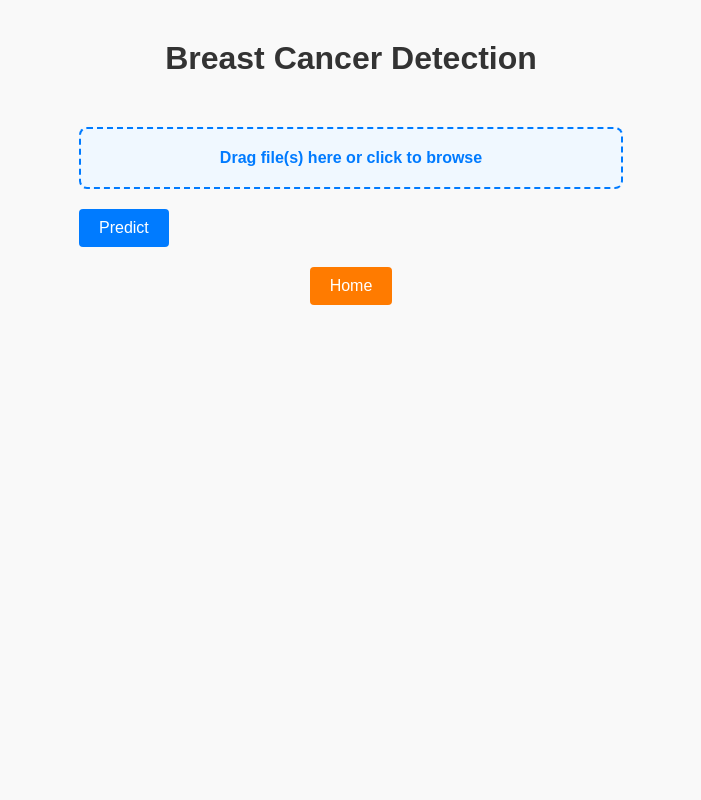
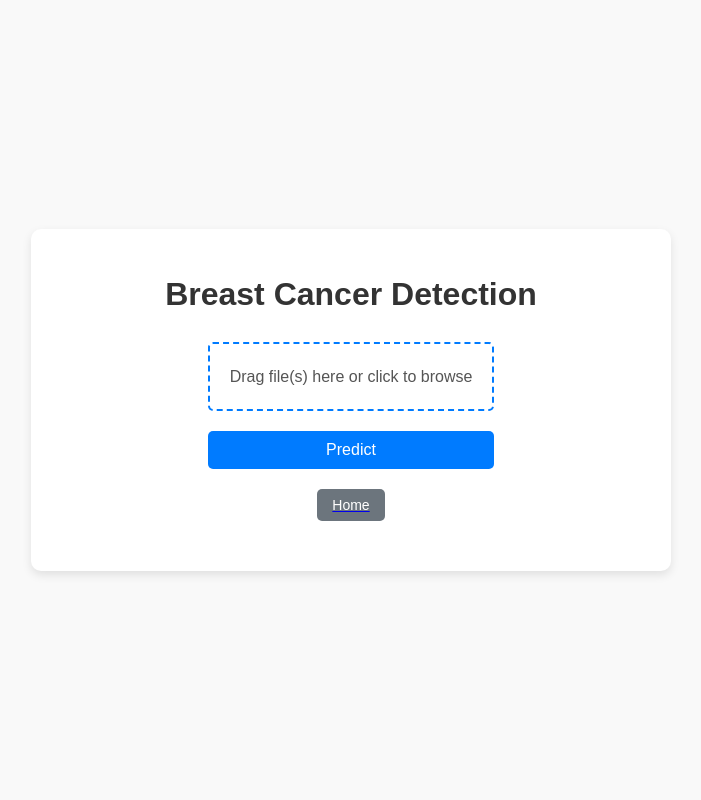
Before and after one commit to jsm1306/breastcancer_detect, a Django app: page /predict/ in a window 1280 px wide. Shown: the whole page, without its empty margins (289-990 px from the left). Run offline with Django 5.2, Linux system fonts and the light colour scheme.

Commit message:
Final Commit

```diff
--- a/static/style.css
+++ b/static/style.css
@@ -1,114 +1,68 @@
-/* style.css */
+/* General Body Styles */
 body {
-    font-family: Arial, Helvetica, sans-serif; /* Use a font-family that matches your desired style */
-    background-color: #f5f5f5;
+    font-family: Arial, sans-serif;
+    margin: 0;
+    padding: 0;
+    background-color: #f7f7f7;
     color: #333;
-    margin: 0;
-    padding: 20px;
-    display: flex;
-    flex-direction: column;
-    align-items: center;
-}
-.upload-container {
-    border: 2px dashed #007bff;
-    border-radius: 8px;
-    width: 500px;
-    padding: 20px;
-    text-align: center;
-    background-color: #f0f8ff;
-    margin-top: 20px;
-    cursor: pointer;
-}
-.upload-container input[type="file"] {
-    display: none;
-}
-.upload-container label {
-    color: #007bff;
-    font-weight: bold;
-    cursor: pointer;
-}
-.upload-container:hover {
-    background-color: #e6f2ff;
-}
-.predict-button {
-    margin-top: 20px;
-    padding: 10px 20px;
-    background-color: #007bff;
-    color: white;
-    border: none;
-    border-radius: 4px;
-    cursor: pointer;
-    font-size: 16px;
-}
-.predict-button:hover {
-    background-color: #0056b3;
-}
-.prediction-container {
-    margin-top: 30px;
-    width: 500px;
-    padding: 20px;
-    border: 1px solid #ddd;
-    border-radius: 8px;
-    background-color: #fff;
-}
-.prediction-title {
-    font-weight: bold;
-    color: #333;
-    margin-bottom: 10px;
-}
-.prediction-result {
-    font-size: 18px;
-    color: #007bff;
-}
-img {
-    max-width: 100%;
-    border-radius: 8px;
-    margin-top: 10px;
-}
-.predict-button2 {
-    margin-top: 20px;
-    padding: 10px 20px;
-    background-color: #ff7b00;
-    color: white;
-    border: none;
-    border-radius: 4px;
-    cursor: pointer;
-    font-size: 16px;
-}
-.predict-button2:hover {
-    background-color: #cf5600;
-}
-.color-fg-muted {
-    color: #000000; /* Adjust this hex code for a muted gray color */
-    font-family: Arial, Helvetica, sans-serif; /* Use a font-family that matches your desired style */
-    font-size: 28px; /* Set the font size */
-    line-height: 1.5; /* Adjust line height for readability */
+    line-height: 1.6;
 }
 
+/* Heading Styles */
 h1 {
-    color: #444;
     text-align: center;
-    margin-bottom: 30px;
-    font-size: 2em;
+    color: #2c3e50;
+    margin-top: 20px;
 }
 
+/* Paragraph Styles */
+p {
+    margin: 20px auto;
+    padding: 0 15px;
+    max-width: 800px;
+    text-align: justify;
+}
+
+/* FAQ Container Styles */
 .faq-container {
-    font-family: Arial, Helvetica, sans-serif; /* Use a font-family that matches your desired style */
-
-    display: grid;
-    grid-template-columns: repeat(auto-fill, minmax(300px, 1fr));
+    display: flex;
+    flex-wrap: wrap;
+    justify-content: center;
     gap: 20px;
-    width: 100%;
+    margin: 30px auto;
+    padding: 0 15px;
     max-width: 1200px;
 }
 
+/* FAQ Card Styles */
 .faq-card {
     background-color: #ffffff;
-    border: 1px solid #ddd;
     border-radius: 8px;
+    box-shadow: 0 4px 8px rgba(0, 0, 0, 0.1);
     padding: 20px;
-    box-shadow: 0 4px 8px rgba(0, 0, 0, 0.1);
-    transition: transform 0.2s ease, box-shadow 0.2s ease;
+    width: 300px;
+    transition: transform 0.2s, box-shadow 0.2s;
+}
+
+.faq-card h2 {
+    font-size: 1.2em;
+    color: #34495e;
+    margin-bottom: 10px;
+}
+
+.faq-card p {
+    font-size: 0.95em;
+    color: #555;
+}
+
+.faq-card a {
+    color: #3498db;
+    text-decoration: none;
+    font-size: 0.9em;
+}
+
+.faq-card a:hover {
+    text-decoration: underline;
 }
 
 .faq-card:hover {
@@ -116,25 +70,126 @@ h1 {
     box-shadow: 0 8px 16px rgba(0, 0, 0, 0.2);
 }
 
-.faq-card h2 {
-    font-size: 1.2em;
-    margin: 0 0 10px;
-    color: #222;
-    font-weight: bold;
+/* Predict Button Styles */
+.predict-button2 {
+    display: block;
+    margin: 30px auto;
+    padding: 10px 20px;
+    background-color: #3498db;
+    color: #ffffff;
+    border: none;
+    border-radius: 5px;
+    font-size: 1em;
+    cursor: pointer;
+    transition: background-color 0.3s;
 }
 
-.faq-card p {
-    font-size: 0.95em;
-    margin: 0 0 10px;
-    color: #555;
+.predict-button2:hover {
+    background-color: #2980b9;
 }
 
-.faq-card a {
-    font-size: 0.95em;
-    color: #007bff;
-    text-decoration: none;
+/* Media Queries */
+@media (max-width: 768px) {
+    .faq-card {
+        width: 90%;
+    }
+
+    p {
+        padding: 0 10px;
+    }
 }
 
-.faq-card a:hover {
-    text-decoration: underline;
+/* Result and Upload Form Styles */
+.main-container {
+    background: #ffffff;
+    border-radius: 10px;
+    box-shadow: 0 4px 10px rgba(0, 0, 0, 0.1);
+    width: 400px;
+    padding: 20px;
+    display: flex;
+    flex-direction: column;
+    align-items: center;
 }
+
+.upload-container {
+    border: 2px dashed #007bff;
+    border-radius: 5px;
+    padding: 20px;
+    text-align: center;
+    color: #555;
+    cursor: pointer;
+    margin-bottom: 20px;
+    transition: background-color 0.2s, color 0.2s;
+}
+
+.upload-container:hover {
+    background-color: #f1f8ff;
+    color: #007bff;
+}
+
+.upload-container input[type="file"] {
+    display: none;
+}
+
+.predict-button {
+    background-color: #007bff;
+    color: white;
+    padding: 10px 20px;
+    border: none;
+    border-radius: 5px;
+    font-size: 16px;
+    cursor: pointer;
+    transition: background-color 0.3s;
+    width: 100%;
+}
+
+.predict-button:hover {
+    background-color: #0056b3;
+}
+
+.prediction-container {
+    background: #f8f9fa;
+    border-radius: 8px;
+    margin-top: 20px;
+    padding: 15px;
+    width: 100%;
+    box-shadow: inset 0 2px 4px rgba(0, 0, 0, 0.1);
+}
+
+.prediction-title {
+    font-weight: bold;
+    color: #333;
+    margin-bottom: 10px;
+    text-align: center;
+}
+
+.prediction-result {
+    color: #007bff;
+    font-weight: bold;
+    text-align: center;
+}
+
+img {
+    display: block;
+    margin: 10px auto;
+    max-width: 100%;
+    border: 1px solid #ddd;
+    border-radius: 5px;
+}
+
+.predict-button2 {
+    background-color: #6c757d;
+    color: white;
+    padding: 8px 15px;
+    border: none;
+    border-radius: 5px;
+    font-size: 14px;
+    cursor: pointer;
+    transition: background-color 0.3s;
+    margin-top: 20px;
+    width: 100%;
+}
+
+.predict-button2:hover {
+    background-color: #5a6268;
+}
--- a/templates/result.html
+++ b/templates/result.html
@@ -1,25 +1,120 @@
-{%load static%}
+{% load static %}
 
 <!DOCTYPE html>
 <html lang="en">
 <head>
     <meta charset="UTF-8">
     <link rel="stylesheet" href="{% static 'style.css' %}">
-
     <title>Breast Cancer Detection</title>
     <style>
         body {
             font-family: Arial, Helvetica, sans-serif;
             display: flex;
+            justify-content: center;
+            align-items: center;
+            height: 100vh;
+            margin: 0;
+            background-color: #f9f9f9;
+        }
+
+        h1 {
+            color: #333;
+            text-align: center;
+        }
+
+        .main-container {
+            background: #ffffff;
+            border-radius: 10px;
+            box-shadow: 0 4px 10px rgba(0, 0, 0, 0.1);
+            width: 600px;
+            padding: 20px;
+            display: flex;
             flex-direction: column;
             align-items: center;
-            background-color: #f9f9f9;
-        }
-        h1 {
-            color: #333;
-            margin-top: 20px;
         }
 
+        .upload-container {
+            border: 2px dashed #007bff;
+            border-radius: 5px;
+            padding: 20px;
+            text-align: center;
+            color: #555;
+            cursor: pointer;
+            margin-bottom: 20px;
+            transition: background-color 0.2s, color 0.2s;
+        }
+
+        .upload-container:hover {
+            background-color: #f1f8ff;
+            color: #007bff;
+        }
+
+        .upload-container input[type="file"] {
+            display: none;
+        }
+
+        .predict-button {
+            background-color: #007bff;
+            color: white;
+            padding: 10px 20px;
+            border: none;
+            border-radius: 5px;
+            font-size: 16px;
+            cursor: pointer;
+            transition: background-color 0.3s;
+            width: 100%;
+        }
+
+        .predict-button:hover {
+            background-color: #0056b3;
+        }
+
+        .prediction-container {
+            background: #f8f9fa;
+            border-radius: 8px;
+            margin-top: 20px;
+            padding: 15px;
+            width: 100%;
+            box-shadow: inset 0 2px 4px rgba(0, 0, 0, 0.1);
+        }
+
+        .prediction-title {
+            font-weight: bold;
+            color: #333;
+            margin-bottom: 10px;
+            text-align: center;
+        }
+
+        .prediction-result {
+            color: #007bff;
+            font-weight: bold;
+            text-align: center;
+        }
+
+        img {
+            display: block;
+            margin: 10px auto;
+            max-width: 100%;
+            border: 1px solid #ddd;
+            border-radius: 5px;
+        }
+
+        .predict-button2 {
+            background-color: #6c757d;
+            color: white;
+            padding: 8px 15px;
+            border: none;
+            border-radius: 5px;
+            font-size: 14px;
+            cursor: pointer;
+            transition: background-color 0.3s;
+            margin-top: 20px;
+            width: 100%;
+        }
+
+        .predict-button2:hover {
+            background-color: #5a6268;
+        }
     </style>
     <script>
         function updateFileName() {
@@ -34,11 +129,11 @@
     </script>
 </head>
 <body>
+    <div class="main-container">
         <h1>Breast Cancer Detection</h1>
 
         <form method="POST" enctype="multipart/form-data" action="{% url 'predict_image' %}">
             {% csrf_token %}
-
             <div class="upload-container" onclick="document.getElementById('image').click()">
                 <label id="file-name">Drag file(s) here or click to browse</label>
                 <input type="file" name="image" id="image" required onchange="updateFileName()">
@@ -61,7 +156,6 @@
         </div>
         {% endif %}
 
-
         <a href="{% url 'home' %}">
             <button class="predict-button2">Home</button>
         </a>
```
Also changed, not shown: templates/home.html (+105 -24 lines). Lines whose indentation alone changed are shown as unchanged.
